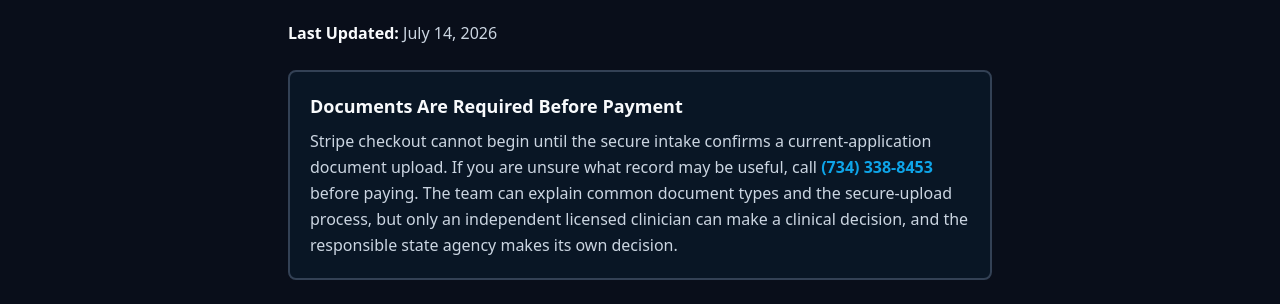
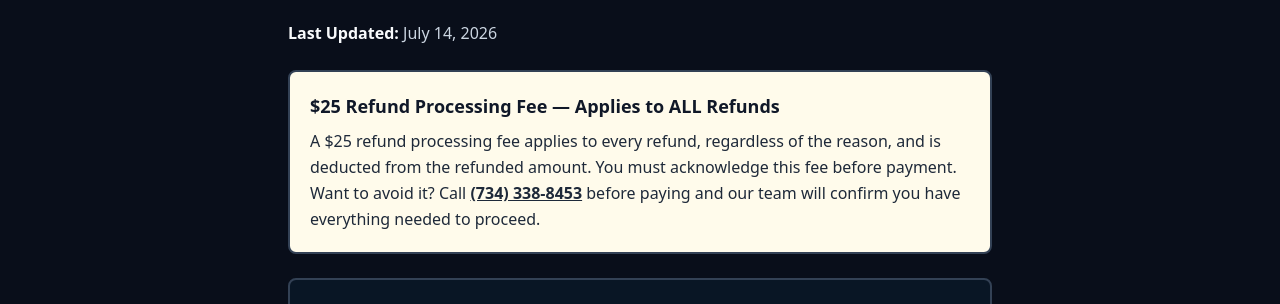
Before and after one commit to FacelessMedia/onlinetintexemption, a Next.js app: page /refund-policy in a window 1280 px wide. Shown: the part 323-627 px from the top of the page. Built offline with nearby package versions, Linux system fonts and the light colour scheme; no server answers.

Commit message:
feat: mandatory $25 refund processing fee acknowledgement at every payment touchpoint

```diff
--- a/src/app/faq/page.tsx
+++ b/src/app/faq/page.tsx
@@ -24,7 +24,7 @@ const faqItems = [
   },
   {
     q: "What if I don't qualify?",
-    a: "Qualification is not guaranteed. Review the current Refund Policy before paying or call MyEyeRx at 734-338-8453 for help understanding how the policy applies.",
+    a: "Qualification is not guaranteed. Review the current Refund Policy before paying or call MyEyeRx at 734-338-8453 for help understanding how the policy applies. A $25 refund processing fee applies to ALL refunds, regardless of the reason; call (734) 338-8453 before paying to confirm you have everything needed and avoid it.",
   },
   {
     q: "Is a medical tint exemption legal?",
--- a/src/app/refund-policy/page.tsx
+++ b/src/app/refund-policy/page.tsx
@@ -34,6 +34,22 @@ export default function RefundPolicyPage() {
             <strong className="text-foreground">Last Updated:</strong> July 14,
             2026
           </p>
+          <div className="rounded-lg border-2 border-amber-500 bg-amber-50 p-5">
+            <h2 className="text-lg font-bold text-gray-900">
+              $25 Refund Processing Fee — Applies to ALL Refunds
+            </h2>
+            <p className="mt-2 text-gray-800">
+              A $25 refund processing fee applies to every refund, regardless of
+              the reason, and is deducted from the refunded amount. You must
+              acknowledge this fee before payment. Want to avoid it? Call{" "}
+              <a href="tel:+17343388453" className="font-semibold underline">
+                (734) 338-8453
+              </a>{" "}
+              before paying and our team will confirm you have everything needed
+              to proceed.
+            </p>
+          </div>
+
 
           <div className="rounded-lg border-2 border-primary/40 bg-primary/5 p-5">
             <h2 className="text-lg font-bold text-foreground">
--- a/src/components/booking-form.tsx
+++ b/src/components/booking-form.tsx
@@ -28,6 +28,13 @@ import {
   passesInitialScreening,
 } from "@/lib/prequalification";
 import { PurchasePauseGate } from "@/components/purchase-pause";
+import {
+  REFUND_FEE_AVOIDANCE,
+  REFUND_FEE_DISPLAY,
+  REFUND_FEE_NOTICE,
+  REFUND_FEE_PHONE_DISPLAY,
+  REFUND_FEE_PHONE_HREF,
+} from "@/lib/refund-fee";
 import { TurnstileWidget } from "@/components/turnstile-widget";
 
 const SITE_NAME = "Online Tint Exemption";
@@ -72,6 +79,7 @@ interface FormData {
   numberOfVehicles: string;
   howDidYouHear: string;
   agreeToTerms: boolean;
+  acknowledgesRefundFee: boolean;
   agreesToLiability: boolean;
   website: string;
 }
@@ -104,6 +112,7 @@ const initialFormData: FormData = {
   numberOfVehicles: "",
   howDidYouHear: "",
   agreeToTerms: false,
+  acknowledgesRefundFee: false,
   agreesToLiability: false,
   website: "",
 };
@@ -368,6 +377,7 @@ export function BookingForm({
           docUploadChoice: form.docUploadChoice,
           acknowledgesDocumentation: form.acknowledgesDocumentation,
           agreeToTerms: form.agreeToTerms,
+          acknowledgesRefundFee: form.acknowledgesRefundFee,
           agreesToLiability: form.agreesToLiability,
           botToken: botToken || undefined,
           website: form.website,
@@ -1596,6 +1606,28 @@ export function BookingForm({
                       receive communications regarding my application.
                     </span>
                   </label>
+
+                  <label className="flex cursor-pointer items-start gap-3 rounded-lg border-2 border-amber-400 bg-amber-50 p-4 text-xs hover:bg-amber-100">
+                    <input
+                      type="checkbox"
+                      required
+                      checked={form.acknowledgesRefundFee}
+                      onChange={(e) =>
+                        updateField("acknowledgesRefundFee", e.target.checked)
+                      }
+                      className="mt-0.5 h-4 w-4 shrink-0 rounded border-amber-500 text-amber-600 focus:ring-amber-500"
+                    />
+                    <span className="text-gray-800">
+                      <strong>{REFUND_FEE_NOTICE}</strong> I understand and agree
+                      that if I request a refund for any reason, a {REFUND_FEE_DISPLAY}{" "}
+                      refund processing fee will be deducted. To avoid this, I can
+                      call{" "}
+                      <a href={REFUND_FEE_PHONE_HREF} className="font-semibold text-amber-800 underline">
+                        {REFUND_FEE_PHONE_DISPLAY}
+                      </a>{" "}
+                      before paying to confirm I have everything needed to proceed.
+                    </span>
+                  </label>
                 </div>
 
                 <div className="hidden" aria-hidden="true">
@@ -1629,6 +1661,7 @@ export function BookingForm({
                     disabled={
                       loading ||
                       !form.agreeToTerms ||
+                      !form.acknowledgesRefundFee ||
                       !form.agreesToLiability ||
                       !form.dateOfBirth ||
                       !form.addressLine1 ||
@@ -1708,6 +1741,10 @@ export function BookingForm({
                       </span>
                     </div>
                   </div>
+                  <div className="rounded-md border border-amber-400 bg-amber-50 p-3 text-xs text-gray-800">
+                    <strong>{REFUND_FEE_NOTICE}</strong>{" "}
+                    {REFUND_FEE_AVOIDANCE}
+                  </div>
                 </div>
               </div>
 
--- /dev/null
+++ b/src/lib/refund-fee.ts
@@ -0,0 +1,16 @@
+// Single source of truth for the refund processing fee disclosure. Surfaced at
+// every payment touchpoint: intake acknowledgement checkbox, order summary,
+// Stripe Checkout, and policy/FAQ pages.
+export const REFUND_FEE_DISPLAY = "$25";
+
+export const REFUND_FEE_NOTICE =
+  "A $25 refund processing fee applies to ALL refunds, regardless of the reason.";
+
+export const REFUND_FEE_AVOIDANCE =
+  "Want to avoid it? Call (734) 338-8453 before paying and our team will confirm you have everything needed to proceed.";
+
+export const REFUND_FEE_PHONE_DISPLAY = "(734) 338-8453";
+export const REFUND_FEE_PHONE_HREF = "tel:+17343388453";
+
+export const REFUND_FEE_CHECKOUT_MESSAGE =
+  "A $25 refund processing fee applies to all refunds, regardless of reason. Unsure you have everything needed? Call (734) 338-8453 before paying.";
--- a/src/lib/stripe-checkout.ts
+++ b/src/lib/stripe-checkout.ts
@@ -17,6 +17,7 @@
  * mismatch; the account's default API version is used.
  */
 import Stripe from "stripe";
+import { REFUND_FEE_CHECKOUT_MESSAGE } from "./refund-fee.ts";
 
 let _stripe: Stripe | null = null;
 
@@ -99,6 +100,9 @@ export async function createStripeCheckoutSession(
         metadata,
         receipt_email: input.customer?.email || undefined,
       },
+      custom_text: {
+        submit: { message: REFUND_FEE_CHECKOUT_MESSAGE },
+      },
       allow_promotion_codes: false,
     },
     { idempotencyKey: input.idempotencyKey }
--- a/src/lib/validation.ts
+++ b/src/lib/validation.ts
@@ -63,6 +63,7 @@ export const submitOrderSchema = z
     acknowledgesDocumentation: z.literal(true),
     agreeToTerms: z.literal(true),
     agreesToLiability: z.literal(true),
+    acknowledgesRefundFee: z.literal(true),
     botToken: z.string().max(2_048).optional(),
     website: z.string().max(0).optional().default(""),
     formStartedAt: z.number().int().positive(),
```
